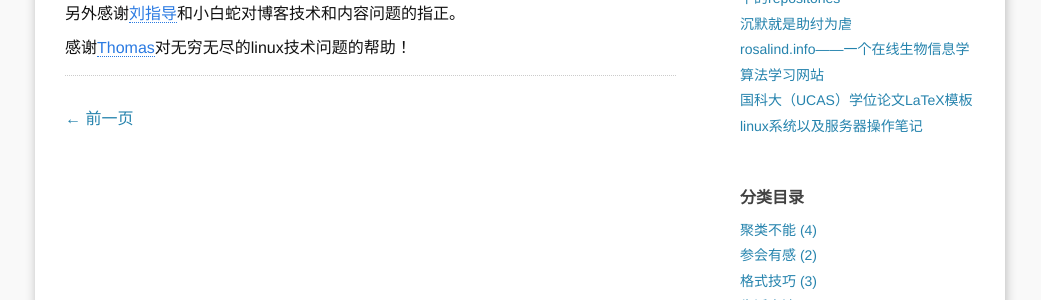
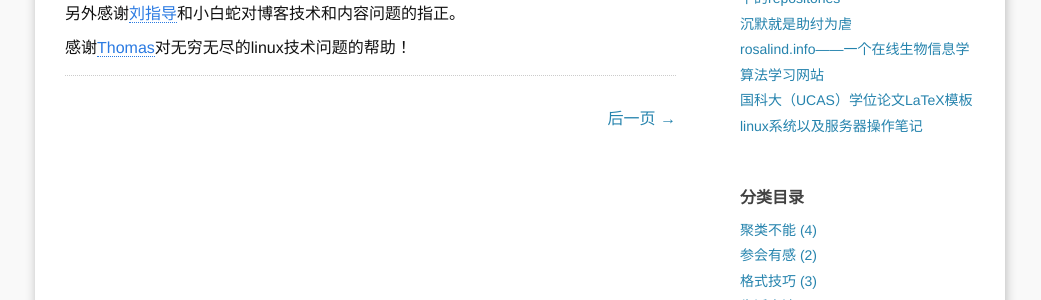
Before and after one commit to yulijia/cn, a Jekyll site: the page built from _posts/2011-07-22-hello-world.md, in a window 1280 px wide. Shown: the part 437-737 px from the top of the page, without its empty margins (120-1161 px from the left). Built offline with Jekyll 4.4.1, drawn with Linux system fonts in a browser that asks for light colours; comment, search, counter and statistics services are not loaded.

Commit message:
Fix the paginator bug,  previous or next? that's a nightmare today.

```diff
--- a/_config.yml
+++ b/_config.yml
@@ -35,8 +35,8 @@
       Copyright_Notice: "Copyright Notice"
       Resent_Posts: "Resent Posts"
       Tags: "Tags"
-      Previous: "Newer"
-      Next: "Older"
+      Previous: "Older"
+      Next: "Newer"
       PostedInCategories: "Posted in"
       Taggedwith: "and tagged"
       PostDate: "on"
@@ -49,7 +49,7 @@
       Resent_Posts: "近期文章"
       Tags: "标签"
       Previous: "前一页"
-      Next: "下一页"
+      Next: "后一页"
       PostedInCategories: "目录:"
       Taggedwith: "| 标签:"
       PostDate: "| 发表时间: "
--- a/_includes/page_pagination.html
+++ b/_includes/page_pagination.html
@@ -1,14 +1,14 @@
 <section class="pager">
   <ul>
     {% if page.previous %}
-    <li class="next"><a href="{{ site.url }}{{ page.previous.url }}" title="{{ page.previous.title }}">{{ site.locales[site.default_locale].Next }} &rarr;</a></li>
+    <li class="previous"><a href="{{ site.url }}{{ page.previous.url }}" title="{{ page.previous.title }}">&larr; {{ site.locales[site.default_locale].Previous }}</a></li>
     {% else %}
-    <li class="disabled"><a>{{ site.locales[site.default_locale].Next }} &rarr;</a></li>
+    <li class="disabled"><a>&larr; {{ site.locales[site.default_locale].Previous }}</a></li>
     {% endif %}
     {% if page.next %}
-    <li class="previous"><a href="{{ site.url }}{{ page.next.url }}" title="{{ page.next.title }}">&larr; {{ site.locales[site.default_locale].Previous }}</a></li>
+    <li class="next"><a href="{{ site.url }}{{ page.next.url }}" title="{{ page.next.title }}">{{ site.locales[site.default_locale].Next }} &rarr;</a></li>
     {% else %}
-    <li class="disabled"><a>&larr; {{ site.locales[site.default_locale].Previous }}</a>
+    <li class="disabled"><a>{{ site.locales[site.default_locale].Next }} &rarr;</a>
     {% endif %}
   </ul>
 </section>
--- a/_includes/post_pagination.html
+++ b/_includes/post_pagination.html
@@ -1,12 +1,12 @@
 <section class="pager">
   {% if paginator.previous_page %}
   {% if paginator.previous_page == 1 %}
-  <li class="previous"><a href="{{site.baseurl}}/" title="{{ site.locales[site.default_locale].Previous }}">&larr; {{ site.locales[site.default_locale].Previous }}</a></li>
+  <li class="previous"><a href="{{site.baseurl}}/" title="{{ site.locales[site.default_locale].Next }}">&larr; {{ site.locales[site.default_locale].Next }}</a></li>
   {% else %}
-  <li class="previous"><a href="{{site.baseurl}}/page{{ paginator.previous_page }}/" title="{{ site.locales[site.default_locale].Previous }}">&larr; {{ site.locales[site.default_locale].Previous }}</a></li>
+  <li class="previous"><a href="{{site.baseurl}}/page{{ paginator.previous_page }}/" title="{{ site.locales[site.default_locale].Next }}">&larr; {{ site.locales[site.default_locale].Next }}</a></li>
   {% endif %}
   {% endif %}
   {% if paginator.next_page %}
-  <li class="next"><a href="{{site.baseurl}}/page{{ paginator.next_page }}/" title="{{ site.locales[site.default_locale].Next }}">{{ site.locales[site.default_locale].Next }} &rarr;</a></li>
+  <li class="next"><a href="{{site.baseurl}}/page{{ paginator.next_page }}/" title="{{ site.locales[site.default_locale].Previous }}">{{ site.locales[site.default_locale].Previous }} &rarr;</a></li>
   {% endif %}
 </section>
```
